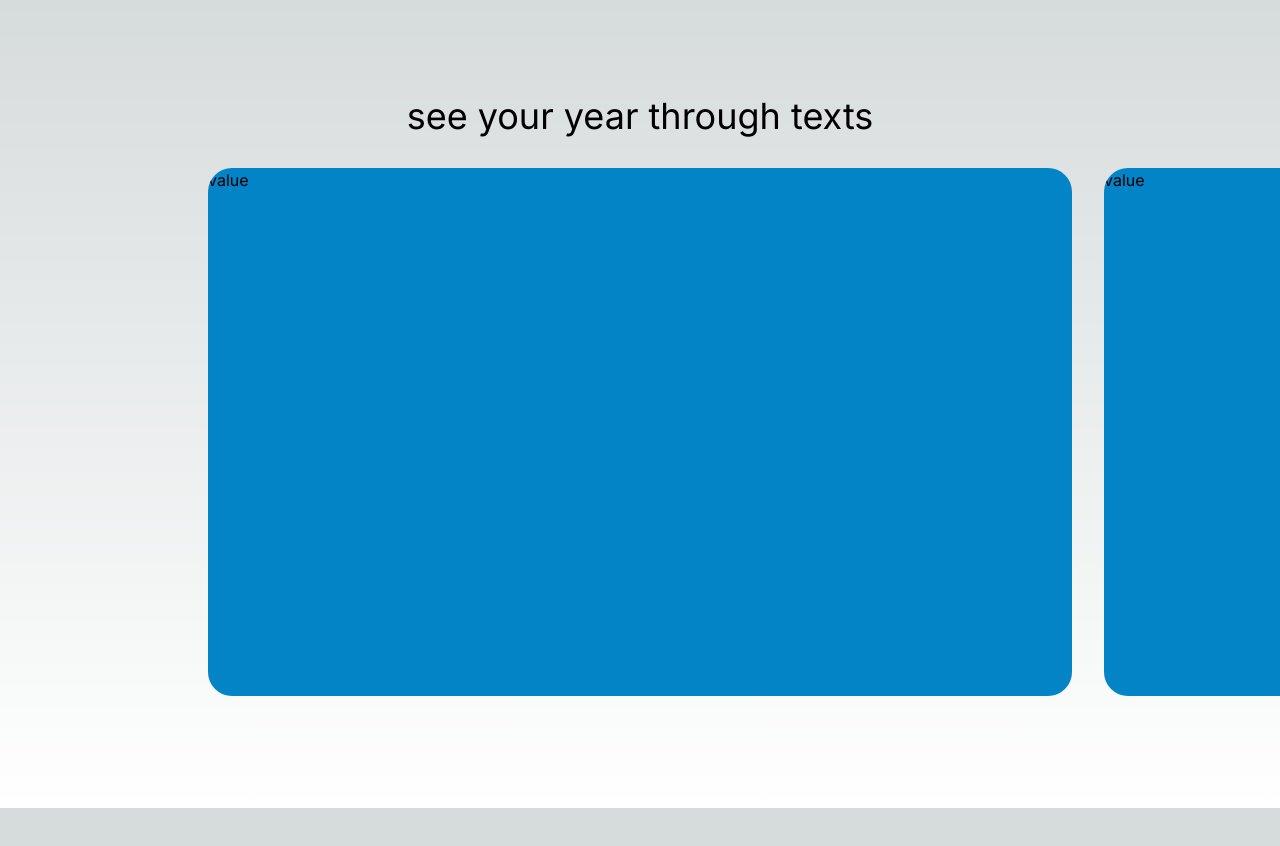
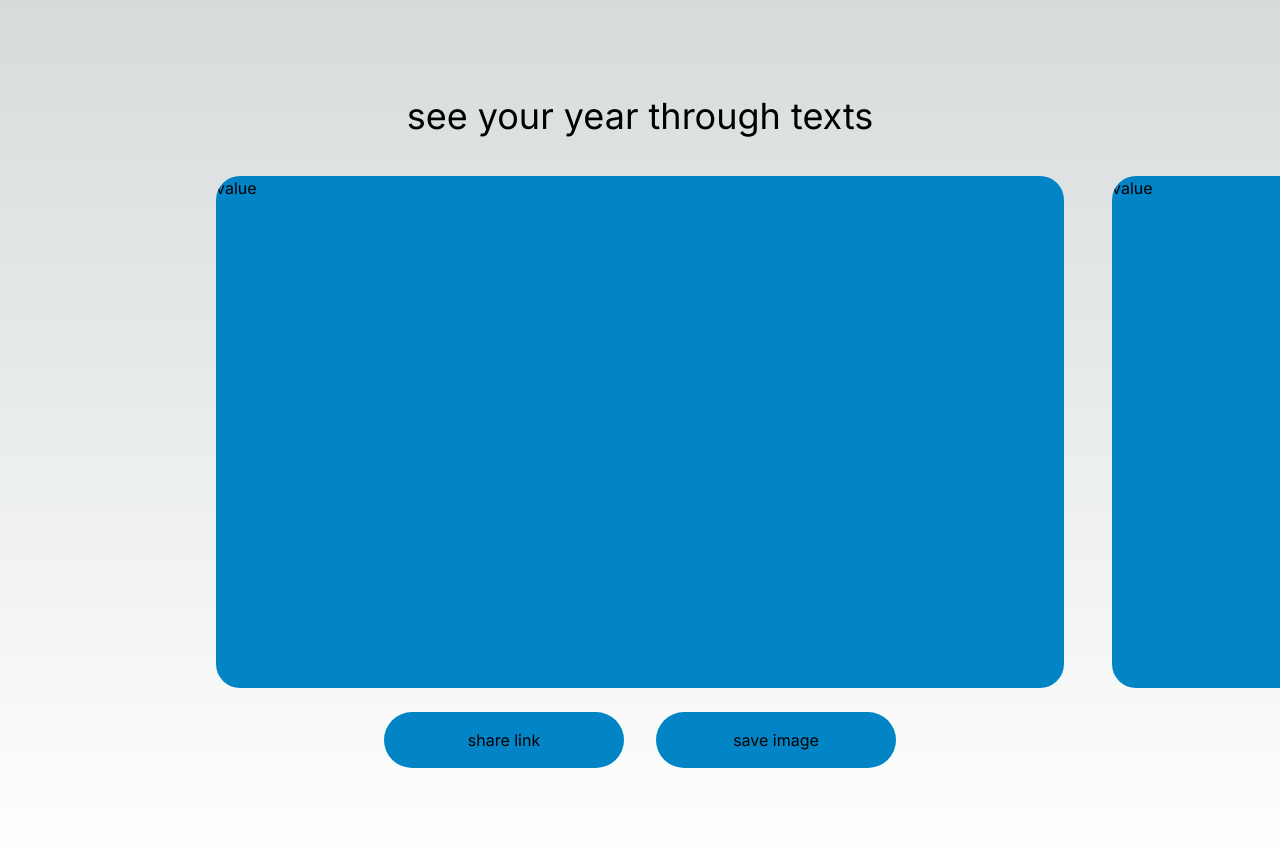
Before and after one commit to rpmccarter/imessage-wrapped, a Next.js app in the folder website/: page /results in a window 1280 px wide. Shown: the top 846 px of the page. Before the commit the page ends 808 px from the top, so only its background shows below. Built offline with nearby package versions, Linux system fonts and the light colour scheme.

Commit message:
handle image conversion

```diff
--- a/website/package.json
+++ b/website/package.json
@@ -12,6 +12,7 @@
   "dependencies": {
     "axios": "^1.6.2",
     "clsx": "^2.0.0",
+    "html2canvas": "^1.4.1",
     "next": "14.0.3",
     "react": "^18",
     "react-dom": "^18"
--- a/website/src/app/results/Carousel.tsx
+++ b/website/src/app/results/Carousel.tsx
@@ -27,7 +27,7 @@ type SlideFrameParams = {
 
 const SlideFrame = ({ children, onClick }: SlideFrameParams) => {
   return (
-    <div onClick={onClick} className="p-4 flex-none h-[70vh] w-[70vw]">
+    <div onClick={onClick} className="p-6 flex-none h-[70vh] w-[70vw]">
       <div className="w-full h-full rounded-3xl overflow-hidden">
         {children}
       </div>
--- a/website/src/app/results/page.tsx
+++ b/website/src/app/results/page.tsx
@@ -2,8 +2,9 @@
 
 import { useData } from '@/context/DataContext';
 import Link from 'next/link';
-import { useState } from 'react';
+import { ReactNode, useCallback, useEffect, useMemo, useState } from 'react';
 import { Carousel } from './Carousel';
+import html2canvas from 'html2canvas';
 
 const results = ['foo', 'bar', 'baz'];
 
@@ -21,12 +22,75 @@ const ResultSlides = () => {
   const [index, setIndex] = useState(0);
 
   return (
+    <div>
       <Carousel>
         {results.map((value, i) => (
-        <div key={i} className="w-full h-full bg-sky-600">
+          <div key={i} id={`result-${i}`} className="w-full h-full bg-sky-600">
             value
           </div>
         ))}
       </Carousel>
+      <Buttons index={index} />
+    </div>
   );
 };
+
+const useCopyLinkToClipboard = () => {
+  return useCallback(() => {
+    try {
+    } catch (err) {
+      console.error('could not copy link to clipboard:', err);
+    }
+  }, []);
+};
+
+const useDownloadLink = (index: number) => {
+  const [link, setLink] = useState<string>();
+  useEffect(() => {
+    const element = document.getElementById(`result-${index}`);
+    if (!element) {
+      console.error('no image selected');
+      return;
+    }
+
+    html2canvas(element).then((canvas) =>
+      setLink(
+        canvas
+          .toDataURL('image/png')
+          .replace('image/png', 'image/octet-stream'),
+      ),
+    );
+  }, [index]);
+
+  return link;
+};
+
+type ButtonsParams = {
+  index: number;
+};
+
+const Buttons = ({ index }: ButtonsParams) => {
+  const copyLinkToClipboard = useCopyLinkToClipboard();
+  const downloadLink = useDownloadLink(index);
+  return (
+    <div className="flex gap-8 items-center justify-center">
+      <Button onClick={copyLinkToClipboard}>share link</Button>
+      <a href={downloadLink} download={'imessage-wrapped.png'}>
+        <Button>save image</Button>
+      </a>
+    </div>
+  );
+};
+
+type ButtonParams = {
+  onClick?: () => void;
+  children?: ReactNode;
+};
+
+const Button = ({ onClick, children }: ButtonParams) => {
+  return (
+    <div onClick={onClick} className="flex items-center justify-center rounded-full w-60 bg-sky-600 px-6 py-4">
+      {children}
+    </div>
+  );
+};
```
Also changed, not shown: 1 other file (tests, documents, lock files or other folders). Lines whose indentation alone changed are shown as unchanged.
